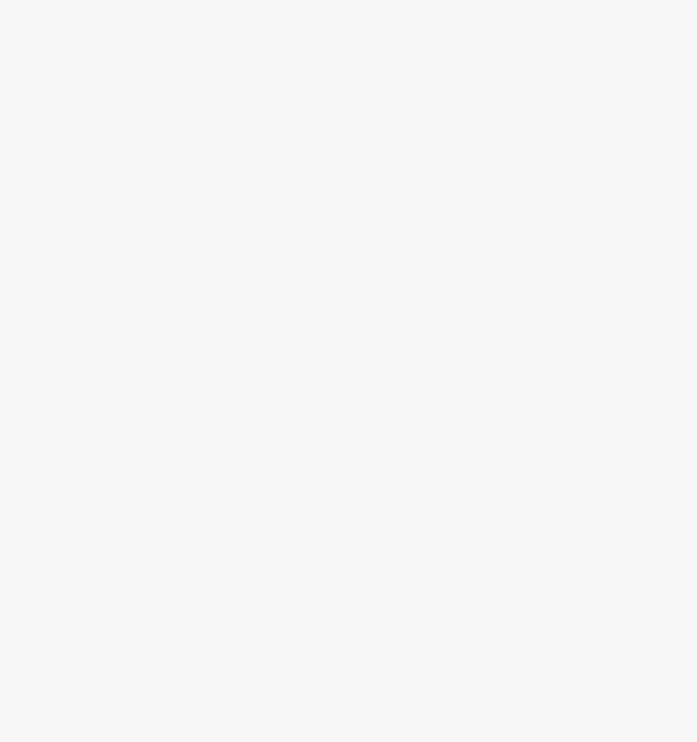
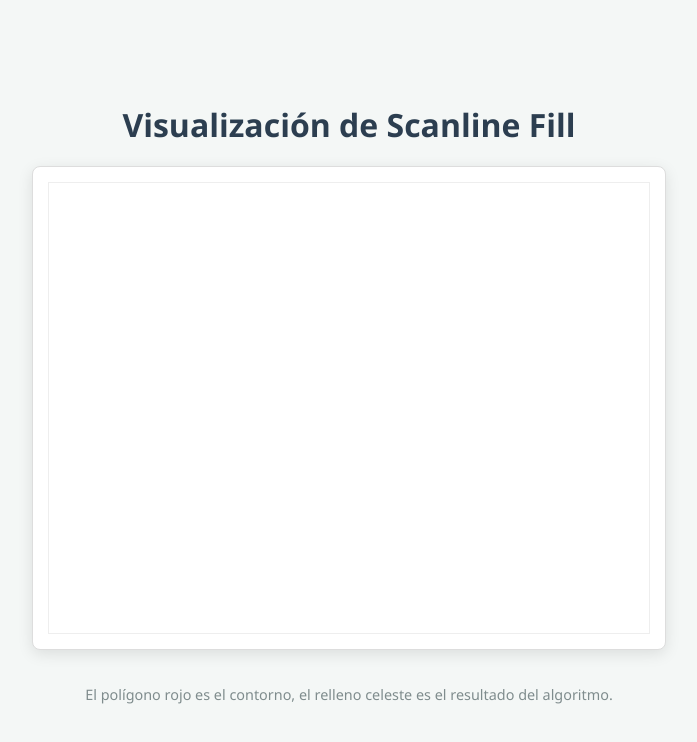
Before and after one commit to monserrath-amado-cyber/scanline_fill, a plain HTML site: page index.html in a window 1280 px wide. Shown: the whole page, without its empty margins (291-988 px from the left). Drawn offline with Linux system fonts and the light colour scheme.

Commit message:
SE termina la estructura del Canvas

```diff
--- a/index.html
+++ b/index.html
@@ -35,3 +35,17 @@
     </style>
 </head>
 <body>
+     <h1>Visualización de Scanline Fill</h1>
+
+    <div class="canvas-container">
+        <canvas id="canvas" width="600" height="450"></canvas>
+    </div>
+
+    <div class="controls">
+        <p>El polígono rojo es el contorno, el relleno celeste es el resultado del algoritmo.</p>
+    </div>
+
+    <!-- Importamos el script externo -->
+    <script src="script.js"></script>
+</body>
+</html>
```
